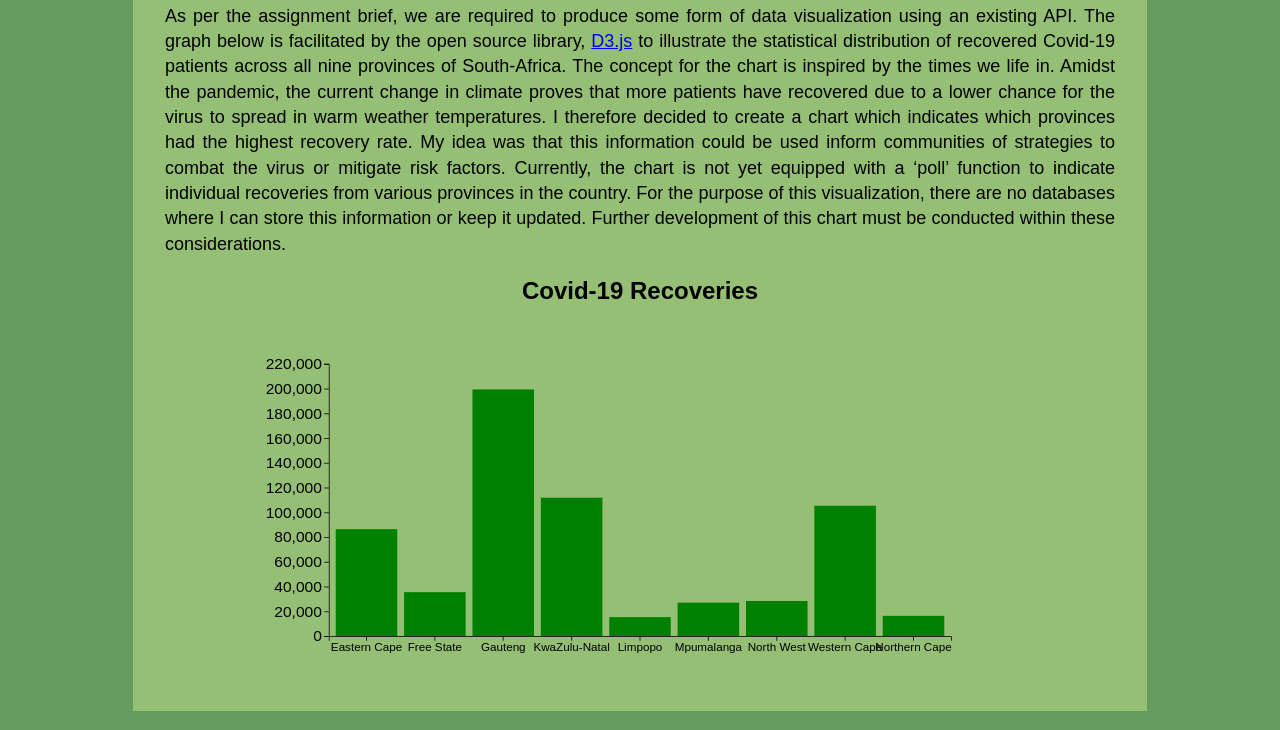
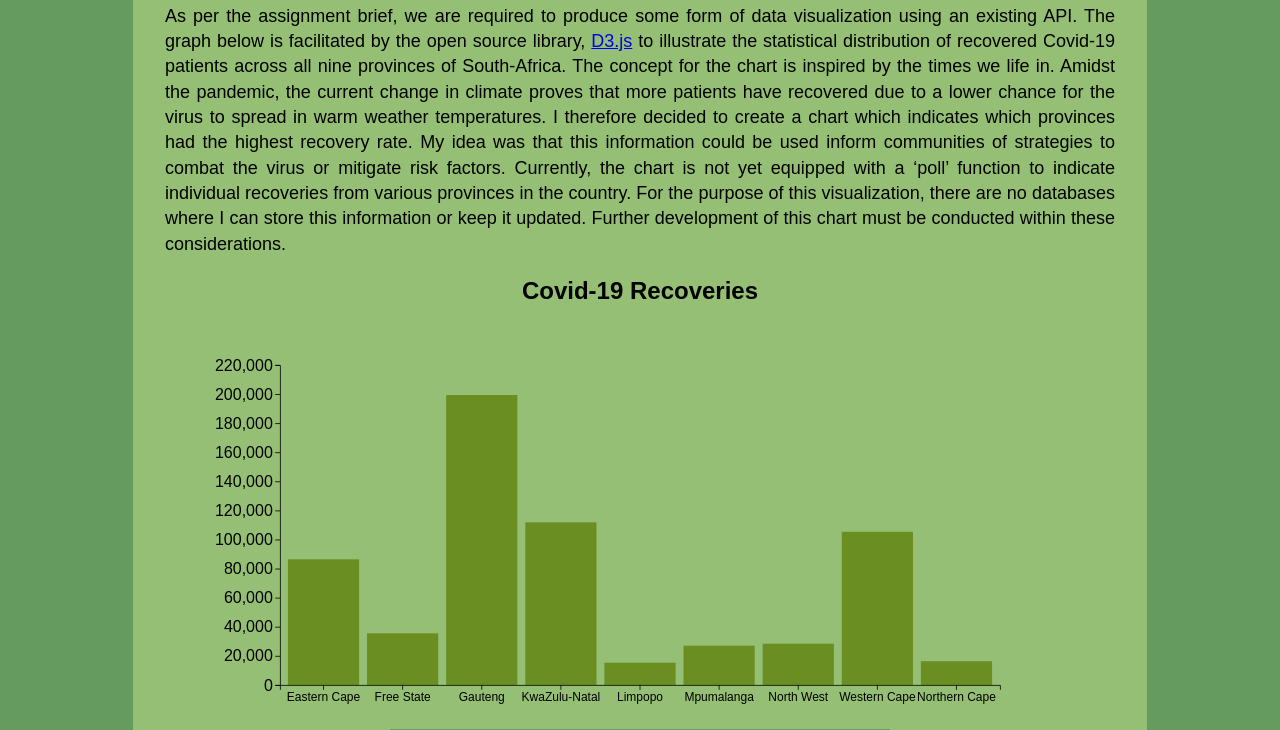
Before and after one commit to Ben909/WSOA3029A-1940463, a plain HTML site: page visualizations/index.html in a window 1280 px wide. Shown: the part 222-952 px from the top of the page. Drawn offline with nearby package versions, Linux system fonts and the light colour scheme.

Commit message:
added graphs

```diff
--- a/Js/graph.js
+++ b/Js/graph.js
@@ -1,25 +1,25 @@
-const Mydata = [
-    { region: 'Eastern Cape', count: 86400 },
-    { region: 'Free State', count: 35537 },
-    { region: 'Gauteng', count: 199352 },
-    { region: 'KwaZulu-Natal', count: 111831 },
-    { region: 'Limpopo', count: 15326 },
-    { region: 'Mpumalanga', count: 27040 },
-    { region: 'North West', count: 28385 },
-    { region: 'Western Cape', count: 105347 },
-    { region: 'Northern Cape', count: 16356 },
+{const Mydata = [
+    { region: 'Eastern Cape', number: 86400 },
+    { region: 'Free State', number: 35537 },
+    { region: 'Gauteng', number: 199352 },
+    { region: 'KwaZulu-Natal', number: 111831 },
+    { region: 'Limpopo', number: 15326 },
+    { region: 'Mpumalanga', number: 27040 },
+    { region: 'North West', number: 28385 },
+    { region: 'Western Cape', number: 105347 },
+    { region: 'Northern Cape', number: 16356 },
   ];
 
 
   const margin = { top: 50, bottom: 50, left: 50, right: 50 };
-  const height = 450;
-  const width = 900;
+  const height = 500;
+  const width = 1000;
 
   const svg = d3.select('#bar-3Dcontainer')
     .append('svg')
     .attr('width', width - margin.left - margin.right)
     .attr('height', height - margin.top - margin.bottom)
-    .attr("viewBox", [0, 0, width, height]);
+    .attr('viewBox', [0, 0, width, height]);
 
   const x = d3.scaleBand()
     .domain(d3.range(Mydata.length))
@@ -32,15 +32,15 @@ const Mydata = [
 
   svg
     .append("g")
-    .attr("fill", 'green')
+    .attr('fill', 'OliveDrab')
     .selectAll("rect")
-    .data(Mydata.sort((a, b) => d3.descending(a.score, b.count)))
+    .data(Mydata.sort((a, b) => d3.descending(a.score, b.number)))
     .join("rect")
       .attr("x", (d, i) => x(i))
-      .attr("y", d => y(d.count))
-      .attr('title', (d) => d.count)
+      .attr("y", d => y(d.number))
+      .attr('title', (d) => d.number)
       .attr("class", "rect")
-      .attr("height", d => y(0) - y(d.count))
+      .attr("height", d => y(0) - y(d.number))
       .attr("width", x.bandwidth());
 
   function yAxis(g) {
@@ -57,4 +57,41 @@ const Mydata = [
 
   svg.append("g").call(xAxis);
   svg.append("g").call(yAxis);
-  svg.node();
+  svg.node();}
+
+
+
+
+{const width = 500;
+ const height = 500;
+ const colors = d3.scaleOrdinal(d3.schemeDark2);
+
+ const svg = d3.select('#Pie-3Dcontainer').append('svg')
+                  .attr('width', width).attr('height', height)
+                  .style('background','#659B5E');
+
+
+  const Mydata = [{region:'Eastern Cape', number:86400},
+                  {region:'Free State', number:35537},
+                  {region:'Gauteng', number:199352},
+                  {region:'KwaZulu-Natal', number:111831},
+                  {region:'Limpopo', number:15326},
+                  {region:'Mpumalanga', number:27040},
+                  {region:'North West', number:28385},
+                  {region:'Western Cape', number:105347},
+                  {region:'Northern Cape', number:16356},];
+
+    const data = d3.pie().sort(null).value(function(d){return d.number;})
+    (Mydata);
+    console.log(data);
+    const segments = d3.arc()
+                       .innerRadius(100)
+                       .outerRadius(225)
+                       .padAngle(.08)
+                       .padRadius(150);
+    const sections = svg.append("g").attr("transform", "translate(250, 250)")
+                          .selectAll("path").data(data);
+    sections.enter().append("path").attr("d", segments).attr("fill",
+    function(d){return colors(d.data.number);});
+
+}
--- a/visualizations/index.html
+++ b/visualizations/index.html
@@ -10,9 +10,11 @@
     <script src="https://d3js.org/d3.v6.min.js"></script>
     <script type="text/javascript" src="../Js/graph.js" defer></script>
 
+
+
+
 </head>
 <body onload="generateNav()">
-
 
 
 <header class="wrap" id="nav-wrap">
@@ -48,6 +50,7 @@
         <div class="graphmid">
             <h2>Covid-19 Recoveries</h2>
             <div id="bar-3Dcontainer"></div>
+            <div id="Pie-3Dcontainer"></div>
           </div>
 
 
```
